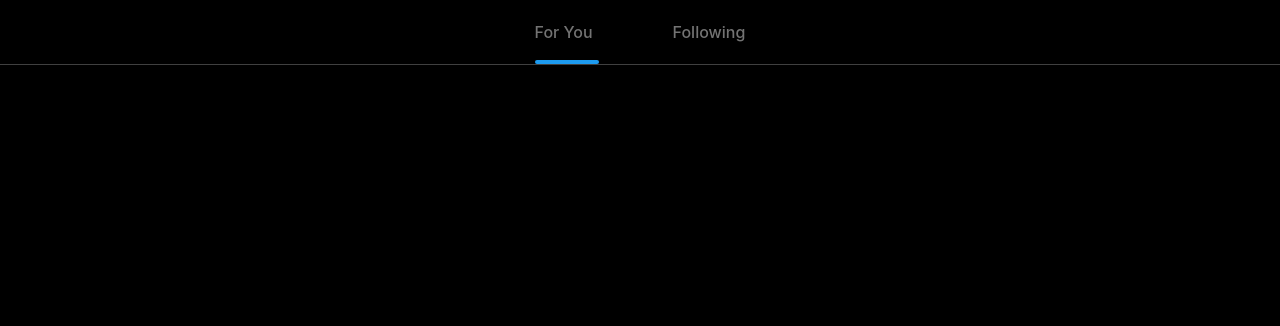
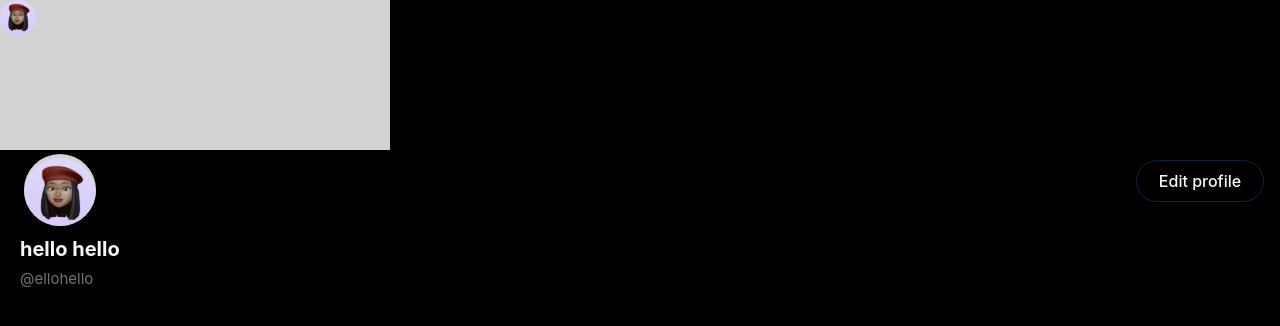
Before and after one commit to 100x-Engineers/react-week-1-rrtyagii, a React (Vite) app: page / in a window 1280 px wide. Shown: the top 326 px of the page. Built offline with nearby package versions, Linux system fonts and the light colour scheme.

Commit message:
added avatar commit, changing profile-header to include use avatar component

```diff
--- a/src/App.jsx
+++ b/src/App.jsx
@@ -1,10 +1,33 @@
-import TabList from "./components/Tab/TweetLists";
+import Avatar from "./components/Avatar/Avatar";
+import UserAvatar from "./images/user-avatar.svg"
+import ProfileHeader from "./components/Profile-Header/ProfileHeader";
 
 export default function App() {
   return (
     <>
     <div className="min-h-screen bg-black">
-      <TabList />
+      {/* <Avatar
+        imageUrl={UserAvatar}
+        userName = {"aaray"}
+        userHandle = {"Aarya"}
+        showNameAndHandle = {true}
+      /> */}
+
+<ProfileHeader
+  props={{
+    userBackground: UserAvatar, // assuming this is a variable
+    userImage: UserAvatar, // assuming this is a variable
+    userFullName: "hello hello",
+    userName: "hellohello",
+    bio: "This is the bio text.",
+    bioLink: "http://example.com",
+    joinedAt: "September 2018",
+    following: "213",
+    followers: "118",
+  }}
+/>
+
+
     </div>
     </>
   );
--- a/src/components/Avatar/Avatar.jsx
+++ b/src/components/Avatar/Avatar.jsx
@@ -1,11 +1,35 @@
 import React from 'react';
-/***
- *
-*/
 
-export default function Avatar (imageUrl, userName, userHandle, showOrHide, ...rest){
-    return(
-        <>
-        </>
-    );
+export default function Avatar({
+  imageUrl,
+  userName,
+  userHandle,
+  showNameAndHandle,
+  orientation = 'vertical',
+  ...rest
+}) {
+  const isVertical = orientation === 'vertical';
+  const containerClasses = isVertical ? 'flex-col items-start' : 'flex-row items-center';
+  const imageClasses = `${rest.size || 'w-20 h-20'} ${rest.borderRadius || 'rounded-full'} ${rest.borderClasses || 'border-4 border-neutral-1000'} bg-cover bg-no-repeat bg-custom-gray overflow-hidden`;
+
+  return (
+    <section className={`flex ${containerClasses} gap-1 ${rest.className || ''}`}>
+
+      <figure className={imageClasses}>
+        <img className={rest.size || 'w-20 h-20'} src={imageUrl} alt={`${userHandle} avatar`} />
+      </figure>
+
+      {userName && (
+        <div className={`font-inter text-xl text-neutral-50 leading-normal font-bold ${isVertical ? '' : 'ml-2'}`}>
+          {userName}
+        </div>
+      )}
+
+      {userHandle && (
+        <div className={`font-inter text-[0.9375rem] font-normal leading-normal text-neutral-500 ${isVertical ? '' : 'ml-2'}`}>
+          {`@${userHandle}`}
+        </div>
+      )}
+    </section>
+  );
 }
--- a/src/components/Profile-Header/ProfileHeader.jsx
+++ b/src/components/Profile-Header/ProfileHeader.jsx
@@ -1,18 +1,38 @@
 import React from "react";
+import Avatar from "../Avatar/Avatar";
 
 export default function ProfileHeader({props}){
+    const {
+        userBackground,
+        userImage,
+        userFullName,
+        userName,
+        bio,
+        bioLink,
+        joinedAt,
+        following,
+        followers
+    } = props;
+
     return (
         <>
             <section>
-            <figure className="w-24.375rem h-[9.375rem] flex-shrink-0 bg-cover bg-no-repeat bg-custom-gray bg-custom-position">
-                <img src={props.userBackground} alt="profile-cover" />
-            </figure>
+                <figure className="w-24.375rem h-[9.375rem] flex-shrink-0 bg-cover bg-no-repeat bg-custom-gray bg-custom-position">
+                    <img src={userBackground} alt="profile-cover" />
+                </figure>
             </section>
 
             <article className="relative ml-5">
-            <figure className="w-20 h-20 shrink-0 rounded-12.5rem border-4 border-neutral-1000 bg-cover bg-no-repeat bg-custom-gray bg-custom-position absolute top-[-2.5rem]">
-                <img className="w-20 h-20" src={props.userImage} alt="User Avatar" />
-            </figure>
+            <Avatar
+                imageUrl={userImage}
+                userName={userFullName}
+                userHandle={userName.substring(1)}
+                orientation="vertical"
+                borderRadius ="rounded-12.5rem"
+                size="w-20 h-20"
+
+
+            />
             </article>
 
             <button class="absolute top-40 right-4 inline-flex w-32 px-5 py-2 justify-center items-center gap-2.5 rounded-4xl border border-custom-stroke shadow-lc backdrop-blur-2xl bg-neutral-1000">
@@ -21,65 +41,6 @@ export default function ProfileHeader({props}){
                 </div>
             </button>
 
-            <article className="flex w-22.5rem flex-col justify-end items-start gap-4 ml-6 mr-4 mt-14">
-
-                <section className="flex flex-col justify-end items-start gap-1">
-                    <div className="font-inter text-xl text-neutral-50 leading-normal font-bold">
-                    {props.userFullName}
-                    </div>
-                    <div className="font-inter text-[0.9375rem] font-normal leading-normal text-neutral-500">
-                    {props.userName}
-                    </div>
-                </section>
-
-                <section className="font-inter text-base font-normal leading-normal text-neutral-50">
-                    {props.bio}
-                </section>
-
-                <section className="flex flex-row items-start gap-5">
-                    <div className="flex items-center gap-1">
-
-                        <figure className="w-3.5 h-3.5 fill-neutral-500">
-                            <img src="/public/images/link-icon.svg" alt="link"/>
-                        </figure>
-
-                        <div className="text-twitter-blue-default font-inter font-normal leading-normal text-base">
-                            {props.bioLink}
-                        </div>
-                    </div>
-
-                    <div className="flex items-center gap-1">
-                        <figure className="w-3.5 h-3.5 fill-neutral-500">
-                            <img src="/public/images/calendar-icon.svg" alt="calendar" />
-                        </figure>
-
-                        <div className="text-neutral-500 font-inter font-normal leading-normal text-base">
-                            {props.joinedAt}
-                        </div>
-                    </div>
-
-                </section>
-
-                <section className="flex flex-row items-start gap-5">
-                    <div className="flex items-center gap-1">
-                        <div className="text-neutral-50 font-inter font-bold leading-normal text-base">
-                           {props.following}
-                        </div>
-                        <div className="text-neutral-500 font-inter font-normal leading-normal text-base">
-                            Following
-                        </div>
-                    </div>
-
-                    <div className="flex items-center gap-1">
-                        <div className="text-neutral-50 font-inter font-bold leading-normal text-base">
-                            {props.followers}
-                        </div>
-                        <div className="text-neutral-500 font-inter font-normal leading-normal text-base">
-                            Followers
-                        </div>
-                    </div>
-                </section>
-            </article>
         </>
     );
 
```
